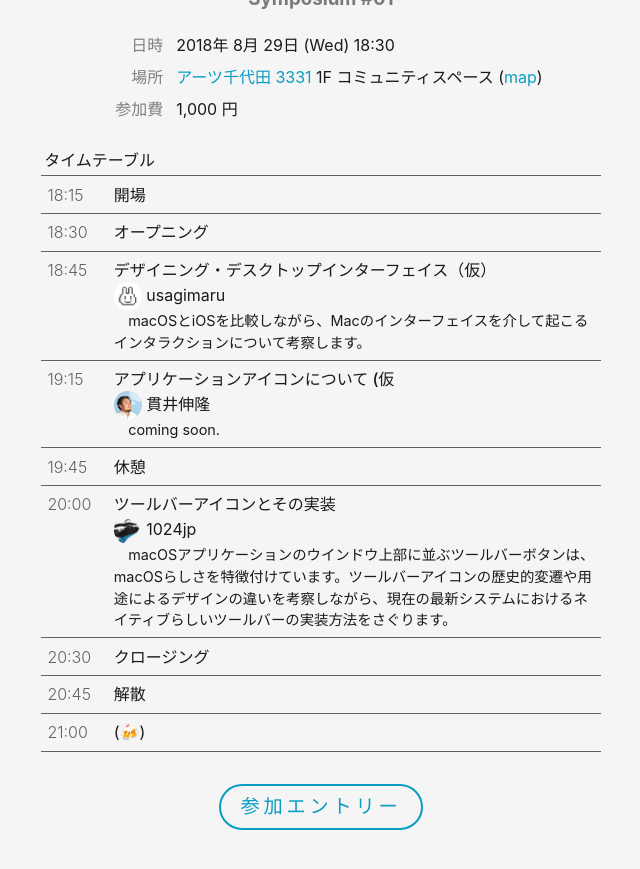
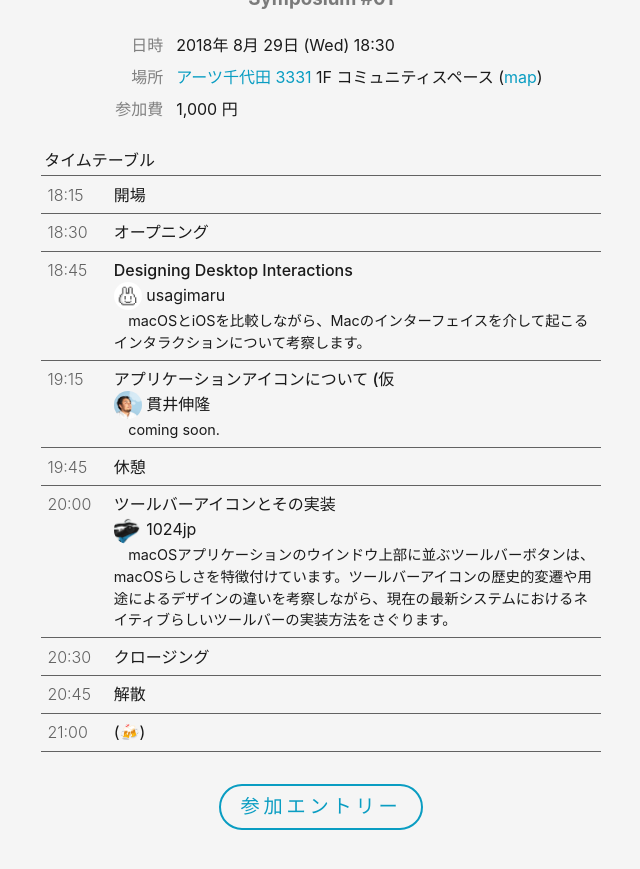
Before and after one commit to macOS-native/macos-native.github.io, a Jekyll site: the page built from index.md, in a window 1280 px wide and 900 px high, scrolled down 657 px. Shown: the top 869 px of the window, without its empty margins (319-959 px from the left). Built offline with Jekyll 4.4.1, drawn with Linux system fonts in a browser that asks for light colours.

Commit message:
update 🐰 title

```diff
--- a/_data/events.yml
+++ b/_data/events.yml
@@ -14,7 +14,7 @@ symposium_01:
     - time: "18:30"
       title: "オープニング"
     - time: "18:45"
-      title: "デザイニング・デスクトップインターフェイス（仮）"
+      title: "Designing Desktop Interactions"
       presenter:
         name: usagimaru
         avatar: usagimaru
```
